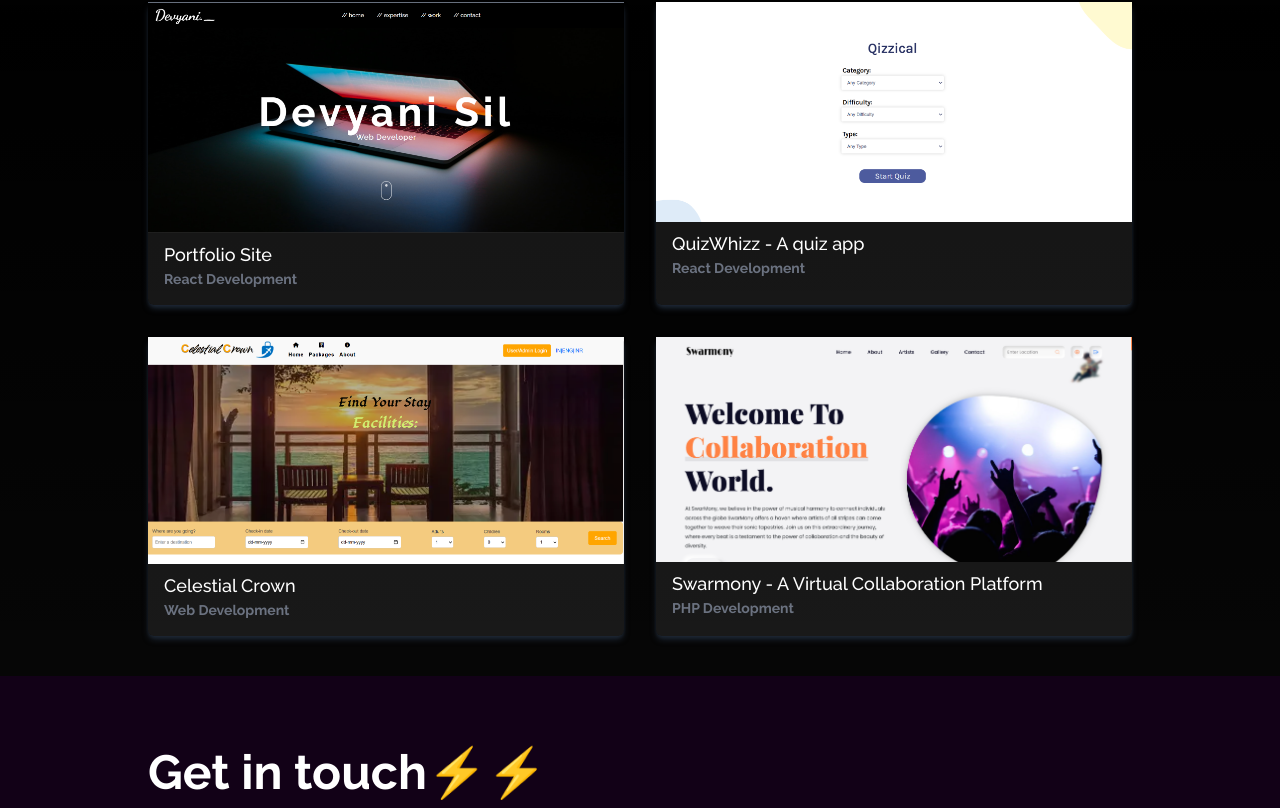
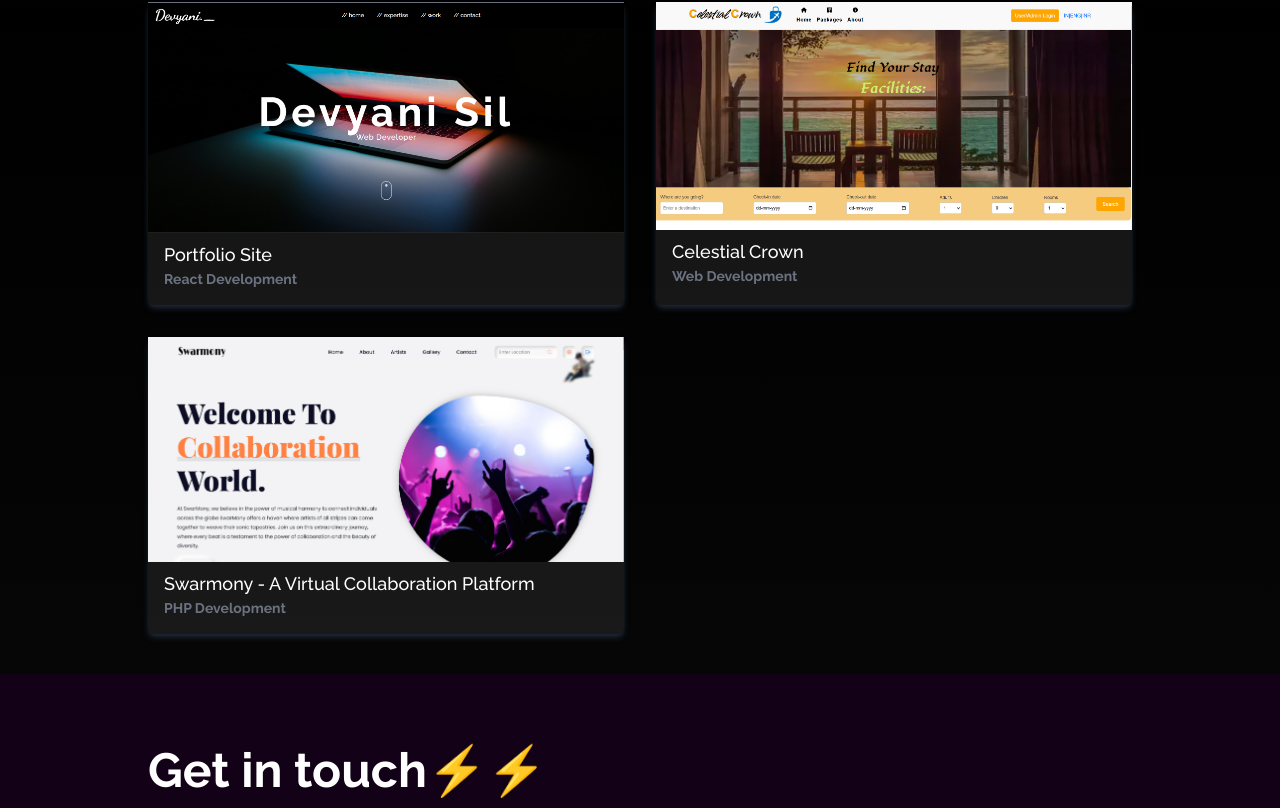
Before and after one commit to devyani-sil/Portfolio, a React (Vite) app: page / in a window 1280 px wide. Shown: the part 2245-3053 px from the top of the page. Built offline with nearby package versions, Linux system fonts and the light colour scheme.

Commit message:
updates in data.js

```diff
--- a/src/assets/data.js
+++ b/src/assets/data.js
@@ -39,7 +39,7 @@ const projects = [
         src: retailrealmshop,
         desc: "Experience the future of online shopping with Retail Realm. Our platform seamlessly blends intuitive design with cutting-edge technology, offering dynamic product management, secure authentication, smooth cart operations, and seamless payments. Explore a visually captivating and responsive platform, setting a new standard for ecommerce excellence.",
         tech: "React, Node, Express, MongoDB, Tailwind CSS",
-        link: "https://github.com/Mirthhh08/RetailRealm",
+        link: "https://github.com/devyani-sil/Retail-realm",
         img2: retailrealmshop4,
         img3: retailrealmshop5,
         img4: retailrealmshop6,
@@ -73,20 +73,9 @@ const projects = [
 
 
     },
+
     {
         id: 4,
-        src: quizzical,
-        text: "QuizWhizz - A quiz app",
-        type: "React Development",
-        desc: "Enjoy the perfect blend of education and fun with QuizWhiz, the ultimate quiz app for curious minds. It is a web application that uses the Open Trivia Database API to access trivia questions and grades players according to their responses. The player can alter the game's complexity and category among other things.",
-        tech: "React",
-        link: "https://github.com/Mirthhh08/QuizWhizz",
-
-
-
-    },
-    {
-        id: 5,
         src: hotel,
         text: "Celestial Crown",
         type: "Web Development",
@@ -100,7 +89,7 @@ const projects = [
 
     },
     {
-        id: 6,
+        id: 5,
         src: swarmony,
         text: "Swarmony - A Virtual Collaboration Platform",
         type: "PHP Development",
```
